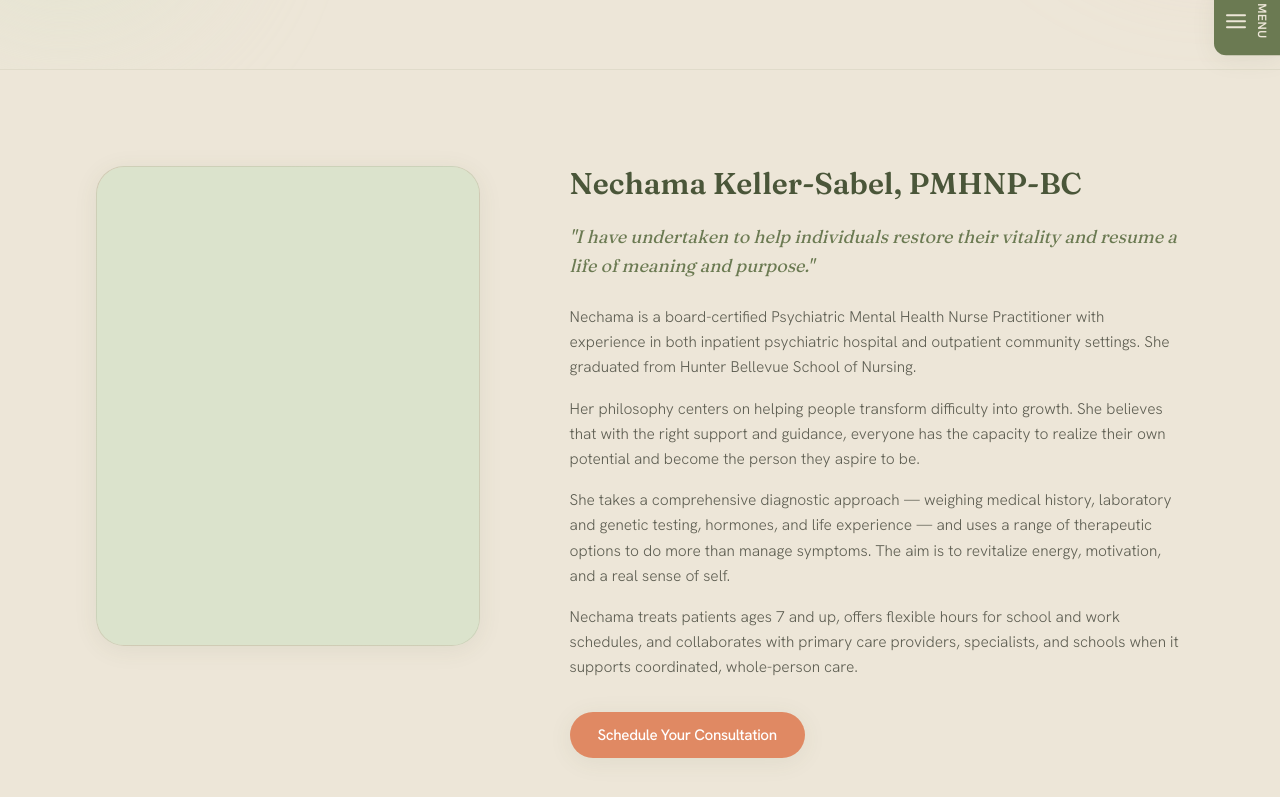
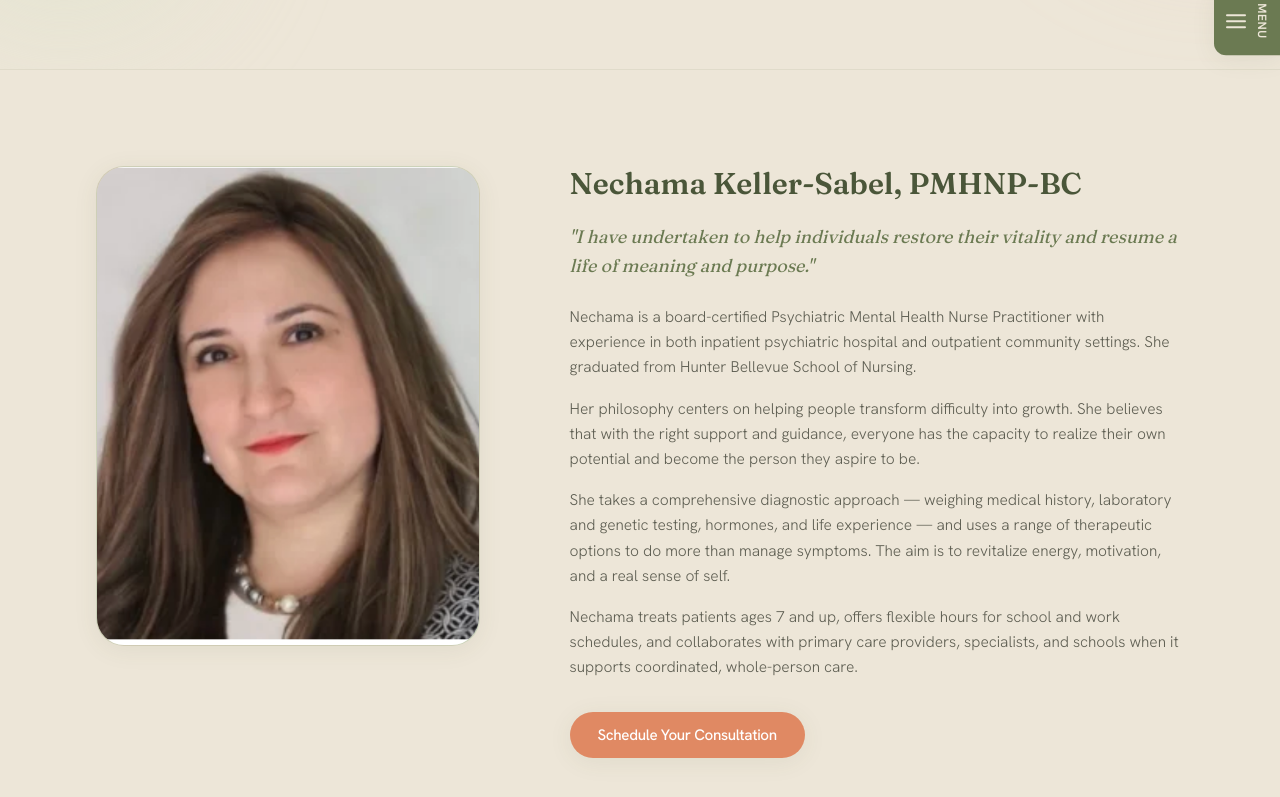
Before and after one commit to arisebbag-dev/State-of-mind-health-2026, a Next.js app: page /about in a window 1280 px wide. Shown: the part 379-1176 px from the top of the page. Built offline with nearby package versions, Linux system fonts and the light colour scheme.

Commit message:
Update site portraits to new PNG image

```diff
--- a/app/about/page.jsx
+++ b/app/about/page.jsx
@@ -24,7 +24,7 @@ export default function AboutPage() {
             <Reveal className="relative mx-auto w-full max-w-sm lg:mx-0">
               <div className="relative aspect-[4/5] overflow-hidden rounded-xl3 border border-olive/15 bg-gradient-to-br from-sand-deep to-olive-soft shadow-soft">
                 <Image
-                  src="/nechama.jpg"
+                  src="/nechama.png"
                   alt="Nechama Keller-Sabel, PMHNP-BC"
                   fill
                   sizes="(max-width: 768px) 90vw, 24rem"
--- a/components/Hero.jsx
+++ b/components/Hero.jsx
@@ -82,7 +82,7 @@ export default function Hero() {
           >
             <div className="relative aspect-[4/5] overflow-hidden rounded-xl3 border border-olive/15 bg-gradient-to-br from-olive-soft to-sand-deep shadow-soft-lg">
               <Image
-                src="/nechama.jpg"
+                src="/nechama.png"
                 alt="Nechama Keller-Sabel, PMHNP-BC"
                 fill
                 priority
--- a/components/ProviderIntro.jsx
+++ b/components/ProviderIntro.jsx
@@ -11,7 +11,7 @@ export default function ProviderIntro() {
           <Reveal className="relative mx-auto w-full max-w-sm lg:mx-0">
             <div className="relative aspect-[4/5] overflow-hidden rounded-xl3 border border-olive/15 bg-gradient-to-br from-sand-deep to-olive-soft shadow-soft">
               <Image
-                src="/nechama.jpg"
+                src="/nechama.png"
                 alt="Nechama Keller-Sabel, PMHNP-BC"
                 fill
                 sizes="(max-width: 768px) 90vw, 24rem"
```
Also changed, not shown: public/nechama.png (added).
